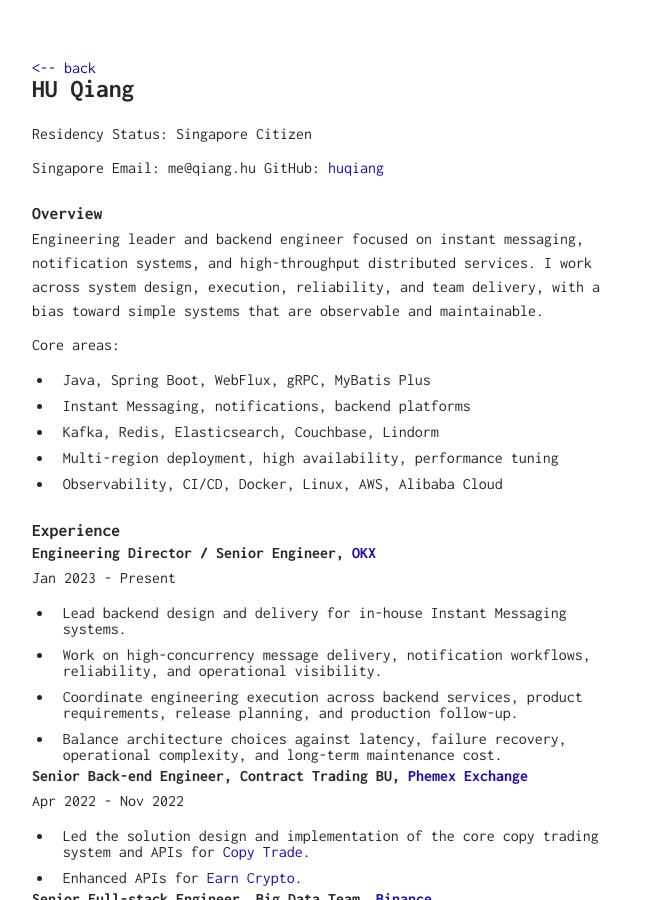
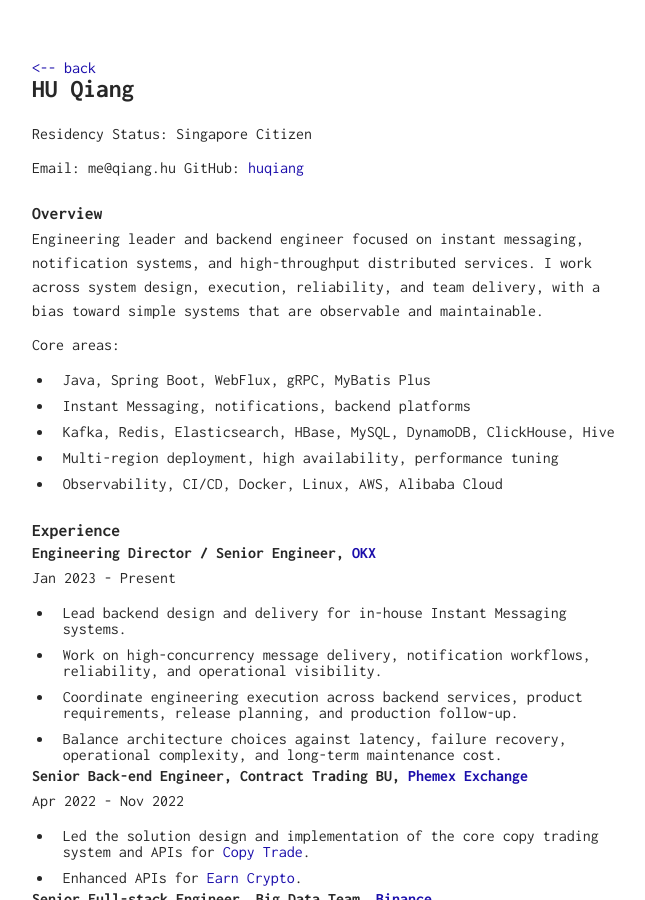
Before and after one commit to huqiang/huqiang.github.io, a Jekyll site: the page built from resume/index.markdown, in a window 1280 px wide and 900 px high. Shown: the whole window, without its empty margins (308-953 px from the left). Built offline with Jekyll 4.4.1, drawn with Linux system fonts in a browser that asks for light colours.

Commit message:
docs: adjust resume contact and skills

```diff
--- a/resume/index.markdown
+++ b/resume/index.markdown
@@ -9,7 +9,6 @@ cover: '/images/huqiang.jpg'
 ---
 _Residency Status: Singapore Citizen_
 
-Singapore
 Email: me@qiang.hu
 GitHub: [huqiang](https://github.com/huqiang)
 
@@ -21,7 +20,7 @@ Core areas:
 
 - Java, Spring Boot, WebFlux, gRPC, MyBatis Plus
 - Instant Messaging, notifications, backend platforms
-- Kafka, Redis, Elasticsearch, Couchbase, Lindorm
+- Kafka, Redis, Elasticsearch, HBase, MySQL, DynamoDB, ClickHouse, Hive
 - Multi-region deployment, high availability, performance tuning
 - Observability, CI/CD, Docker, Linux, AWS, Alibaba Cloud
 
```
